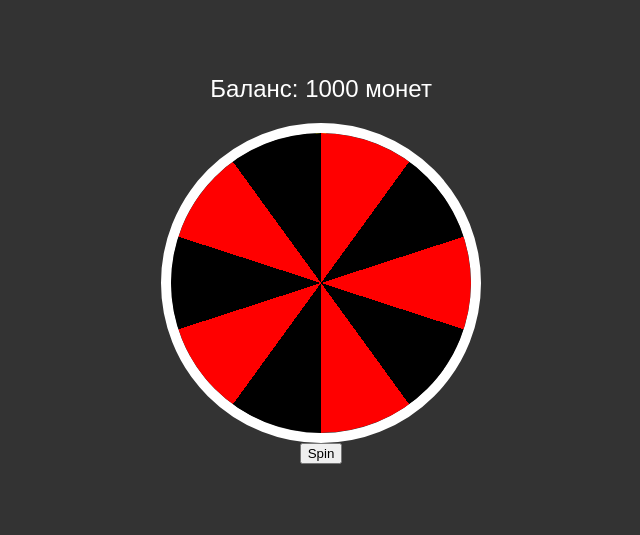
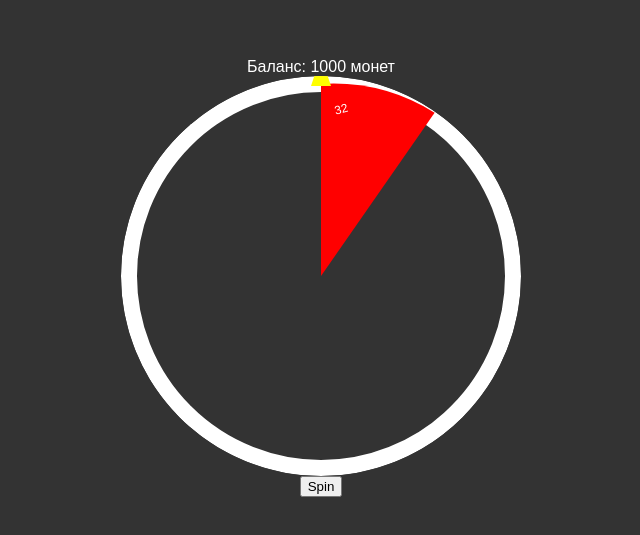
Before and after one commit to wweerrkiw/roll, a plain HTML site: page index.html in a window 1280 px wide. Shown: the part 131-666 px from the top of the page, without its empty margins (319-959 px from the left). Drawn offline with Linux system fonts and the light colour scheme.

Commit message:
Update index.html

```diff
--- a/index.html
+++ b/index.html
@@ -6,52 +6,41 @@
     <title>Рулетка</title>
     <style>
         body {
-            background-color: #333;
-            color: #fff;
             display: flex;
             flex-direction: column;
             align-items: center;
             justify-content: center;
             height: 100vh;
-            margin: 0;
+            background-color: #333;
+            color: #fff;
             font-family: Arial, sans-serif;
-        }
-
-        .balance-display {
-            margin-bottom: 20px;
-            font-size: 24px;
         }
 
         .roulette-container {
             position: relative;
-            width: 300px;
-            height: 300px;
+            width: 400px;
+            height: 400px;
             border-radius: 50%;
-            border: 10px solid #fff;
             overflow: hidden;
         }
 
         .roulette-wheel {
-            position: absolute;
             width: 100%;
             height: 100%;
-            border-radius: 50%;
-            background: conic-gradient(red 0 10%, black 10% 20%, red 20% 30%, black 30% 40%,
-                                       red 40% 50%, black 50% 60%, red 60% 70%, black 70% 80%,
-                                       red 80% 90%, black 90% 100%);
+            transform-origin: center;
             transition: transform 4s cubic-bezier(0.17, 0.67, 0.83, 0.67);
         }
 
         .roulette-pointer {
             position: absolute;
-            top: -10px;
+            top: -20px;
             left: 50%;
             transform: translateX(-50%);
             width: 0;
             height: 0;
             border-left: 10px solid transparent;
             border-right: 10px solid transparent;
-            border-bottom: 20px solid yellow;
+            border-bottom: 30px solid yellow;
         }
     </style>
 </head>
@@ -59,7 +48,18 @@
     <div class="balance-display" id="balance">Баланс: 1000 монет</div>
     <div class="roulette-container">
         <div class="roulette-pointer"></div>
-        <div class="roulette-wheel" id="wheel"></div>
+        <svg class="roulette-wheel" id="wheel" viewBox="0 0 100 100">
+            <!-- Рисуем сектора рулетки -->
+            <circle cx="50" cy="50" r="48" fill="none" stroke="#fff" stroke-width="4" />
+            <!-- Добавьте пути для секторов с разными цветами -->
+            <g>
+                <!-- Используйте path для создания секторов с номерами -->
+                <!-- Пример одного сектора -->
+                <path d="M50 50 L50 2 A48 48 0 0 1 78.4 9.2 Z" fill="red" />
+                <text x="64" y="12" font-size="3" fill="#fff" transform="rotate(-15 50 50)">32</text>
+                <!-- Повторите для всех секторов с разными числами -->
+            </g>
+        </svg>
     </div>
     <button onclick="startSpin()">Spin</button>
 
@@ -68,11 +68,11 @@
 
         function startSpin() {
             const wheel = document.getElementById('wheel');
-            let randomRotation = 360 * 5 + Math.floor(Math.random() * 360); // Останавливается на случайной позиции
+            let randomRotation = 360 * 5 + Math.floor(Math.random() * 360); // Остановка на случайной позиции
             wheel.style.transform = `rotate(${randomRotation}deg)`;
 
             // Обновление баланса (примерно)
-            balance -= 100; // Уменьшаем баланс на ставку
+            balance -= 100; // Пример ставки
             document.getElementById('balance').textContent = `Баланс: ${balance} монет`;
         }
     </script>
```
